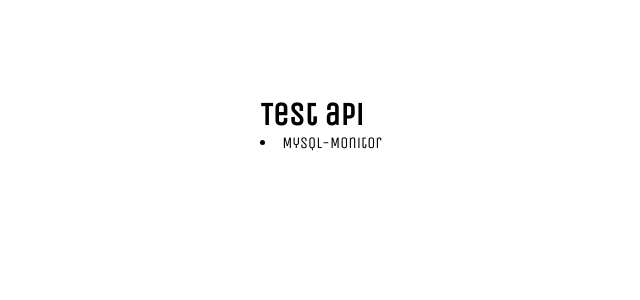
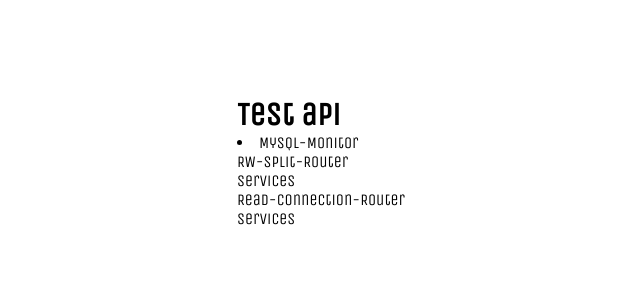
Before and after one commit to UmerSharif/designs-snippets, a React (Create React App) app: page / in a window 1280 px wide. Shown: the top 300 px of the page, without its empty margins (319-959 px from the left). Built offline with nearby package versions, Linux system fonts and the light colour scheme.

Commit message:
looping sdata

```diff
--- a/src/components/Testapi.js
+++ b/src/components/Testapi.js
@@ -76,12 +76,12 @@ export default function Testapi() {
   console.log(newData);
   const {
     relationships: {
-      monitors: { links, data: mdata },
-      services
+      monitors: { links: mlinks, data: mdata },
+      services: { links: slinks, data: sdata }
     },
     attributes: { parameters, statistics }
   } = newData;
-  console.log(links, mdata);
+  console.log(mlinks, mdata);
   console.log(parameters, statistics);
   console.log(mdata[0].id);
 
@@ -91,6 +91,16 @@ export default function Testapi() {
       {mdata.map((d, index) => {
         return <li key={index}>{d.id}</li>;
       })}
+      <section>
+        {sdata.map((d, index) => {
+          return (
+            <ul key={index}>
+              <li>{d.id}</li>
+              <li>{d.type}</li>
+            </ul>
+          );
+        })}
+      </section>
     </div>
   );
 }
```
